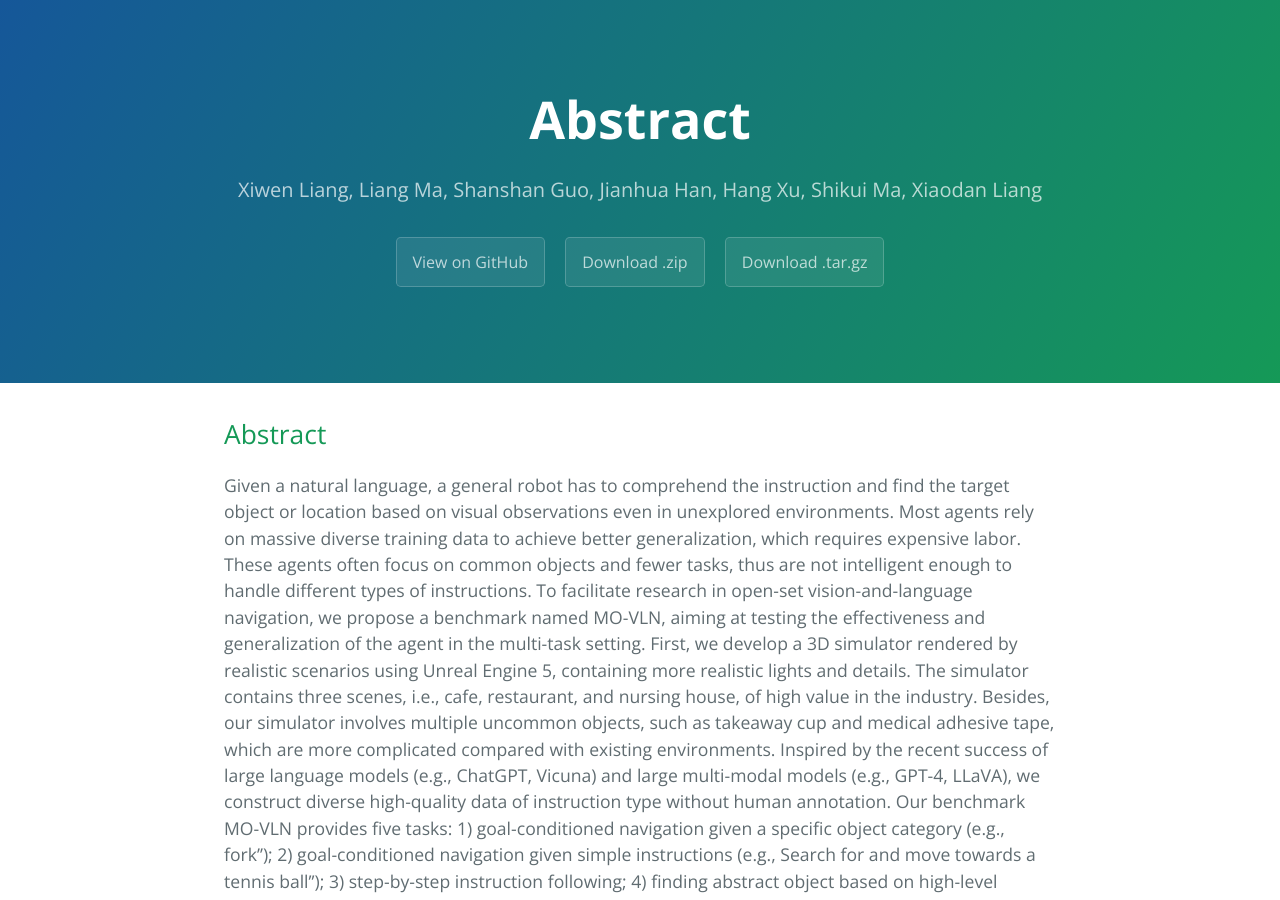
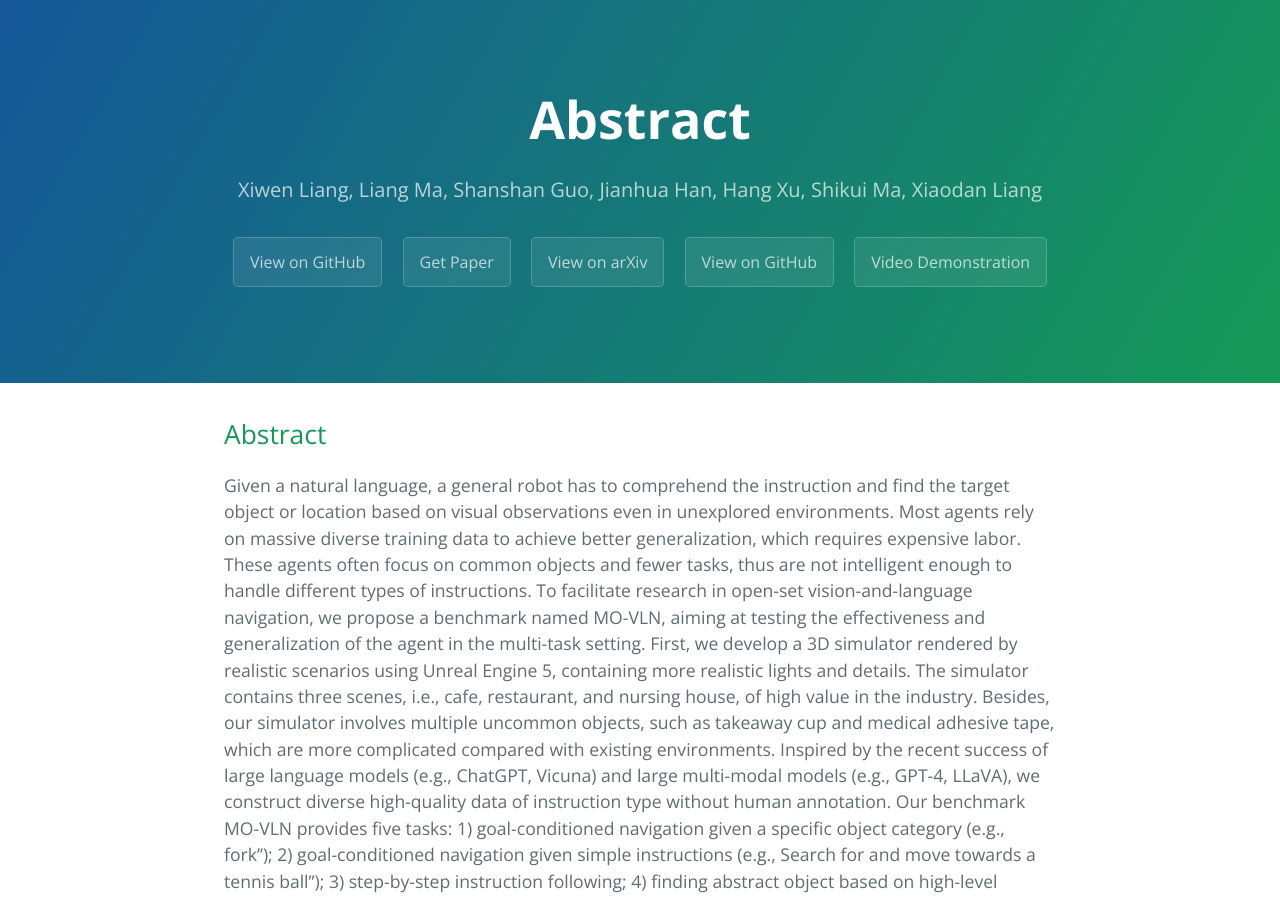
Before and after one commit to mligg23/CorNav-Site, a Jekyll site: the page built from index.md, in a window 1280 px wide and 900 px high. Built offline with Jekyll 4.4.1, drawn with Linux system fonts in a browser that asks for light colours; our own code applies the rules of GitHub Pages for plain Markdown files.

Commit message:
Update default.html

```diff
--- a/_layouts/default.html
+++ b/_layouts/default.html
@@ -21,10 +21,14 @@
       {% if site.github.is_project_page %}
         <a href="{{ site.github.repository_url }}" class="btn">View on GitHub</a>
       {% endif %}
-      {% if site.show_downloads %}
+      <!-- {% if site.show_downloads %}
         <a href="{{ site.github.zip_url }}" class="btn">Download .zip</a>
         <a href="{{ site.github.tar_url }}" class="btn">Download .tar.gz</a>
-      {% endif %}
+      {% endif %} -->
+      <a href="www.google.com" class="btn">Get Paper</a>
+      <a href="www.google.com" class="btn">View on arXiv</a>
+      <a href="www.google.com" class="btn">View on GitHub</a>
+      <a href="www.google.com" class="btn">Video Demonstration</a>
     </header>
 
     <main id="content" class="main-content" role="main">
```
